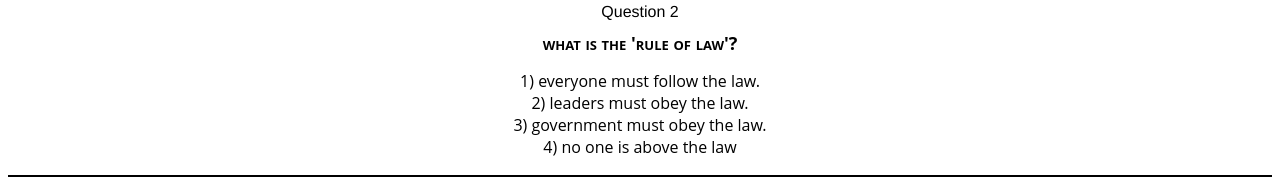
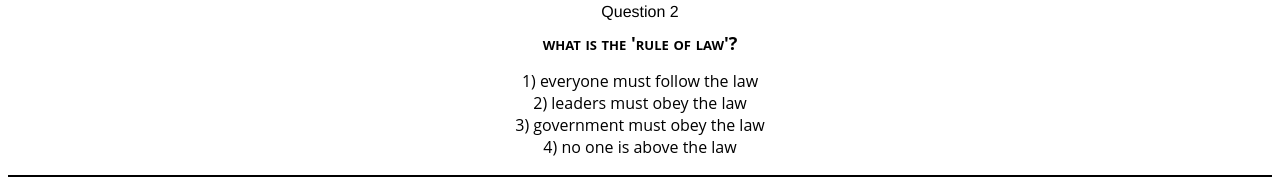
Before and after one commit to mmaustin/citizenship-questions-answers, a React (Create React App) app in the folder citizenship-frontend/: page /questions/questions-two in a window 1280 px wide. Shown: the part 387-573 px from the top of the page. Built offline with nearby package versions, Linux system fonts and the light colour scheme.

Commit message:
removed punctuation from question answers to try and correct improper tabulation

```diff
--- a/citizenship-frontend/src/features/questionsTwo/QuizTwo.js
+++ b/citizenship-frontend/src/features/questionsTwo/QuizTwo.js
@@ -40,6 +40,7 @@ export const QuizTwo = () => {
     const tabulation = () => {
         const ques = questions.find(q => q.question === question)
         const q = ques.answer.map(a => a.ans)
+        console.log(q)
         if(q.includes(selectAnswer)){
             setCorrectAnswer(correctAnswer + 1)
         } else {
--- a/citizenship-frontend/src/features/questionsTwo/questionsTwo.js
+++ b/citizenship-frontend/src/features/questionsTwo/questionsTwo.js
@@ -1,8 +1,8 @@
 import { nanoid } from '@reduxjs/toolkit'
 
 export const questionsTwo = [{id: nanoid(), question: 'what is the economic system in the united states?', answer: [{ans: 'capitalist economy'}, {ans: 'market economy'}]},
-{id: nanoid(), question: 'what is the \'rule of law\'?', answer: [{ans: 'everyone must follow the law.'}, {ans: 'leaders must obey the law.'},
-{ans: 'government must obey the law.'}, {ans: 'no one is above the law'}]}, {id: nanoid(), question: 'name one branch or part of the government?',
+{id: nanoid(), question: 'what is the \'rule of law\'?', answer: [{ans: 'everyone must follow the law'}, {ans: 'leaders must obey the law'},
+{ans: 'government must obey the law'}, {ans: 'no one is above the law'}]}, {id: nanoid(), question: 'name one branch or part of the government?',
 answer: [{ans: 'congress'}, {ans: 'legislative'}, {ans: 'president'}, {ans: 'executive'}, {ans: 'the courts'}, {ans: 'judicial'}]},
 {id: nanoid(), question: 'what stops one branch of government from becoming too powerful?', answer: [{ans: 'checks and balances'},
 {ans: 'separation of powers'}]}, {id: nanoid(), question: 'who is in charge of the executive branch?',
@@ -15,7 +15,7 @@ answer: [{ans: 'four hundred thirty-five (435)'}]}
 ]
 //skipped question 20 from official list
 
-export const quizAnswersTwo = ['capitalist economy', 'market economy', 'everyone must follow the law.', 'leaders must obey the law.', 'government must obey the law.',
+export const quizAnswersTwo = ['capitalist economy', 'market economy', 'everyone must follow the law', 'leaders must obey the law', 'government must obey the law',
 'no one is above the law', 'congress', 'legislative', 'president', 'executive', 'the courts', 'judicial', 'checks and balances', 'separation of powers',
 'congress', 'senate and house (of representatives)', '(u.s. or national) legislature', 'the senate and the house of (representatives)', 'one hundred (100)',
 'six (6)', 'four hundred thirty-five (435)']
```
